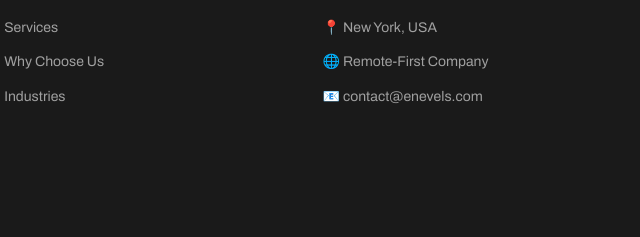
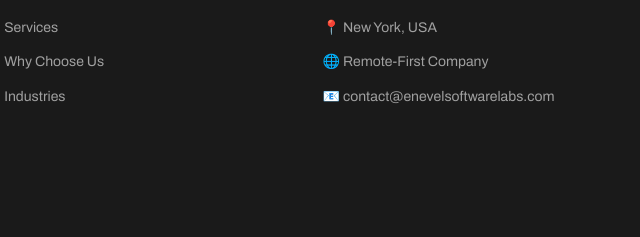
Before and after one commit to flynnriderage/enevelsoftwarellc, a plain HTML site: page index.html in a window 1280 px wide. Shown: the part 7932-8169 px from the top of the page, 609-1249 px from the left. Drawn offline with Linux system fonts and the light colour scheme.

Commit message:
contact email update

```diff
--- a/index.html
+++ b/index.html
@@ -801,7 +801,7 @@
                   </p>
                   <div class="cta_buttons">
                     <a
-                      href="mailto:contact@enevels.com"
+                      href="mailto:contact@enevelsoftwarelabs.com"
                       class="button button-primary w-inline-block"
                     >
                       <div>Contact Us</div>
@@ -904,12 +904,14 @@
                       <div>🌐 Remote-First Company</div>
                     </div>
                     <a
-                      href="mailto:contact@enevels.com"
+                      href="mailto:contact@enevelsoftwarelabs.com"
                       class="footer_link-item w-inline-block"
                     >
                       <div>
                         📧
-                        <span id="contact-email">contact@enevels.com</span>
+                        <span id="contact-email"
+                          >contact@enevelsoftwarelabs.com</span
+                        >
                       </div>
                     </a>
                   </div>
@@ -1024,9 +1026,9 @@
       // ============================================
       const SITE_CONFIG = {
         companyName: "Enevel Software LLC",
-        contactEmail: "contact@enevels.com", // UPDATE THIS
+        contactEmail: "contact@enevelsoftwarelabs.com", // UPDATE THIS
         location: "New York, USA", // UPDATE THIS
-        website: "www.enevels.com", // UPDATE THIS
+        website: "www.enevelsoftwarelabs.com", // UPDATE THIS
         copyrightYear: new Date().getFullYear(),
       };
 
```
